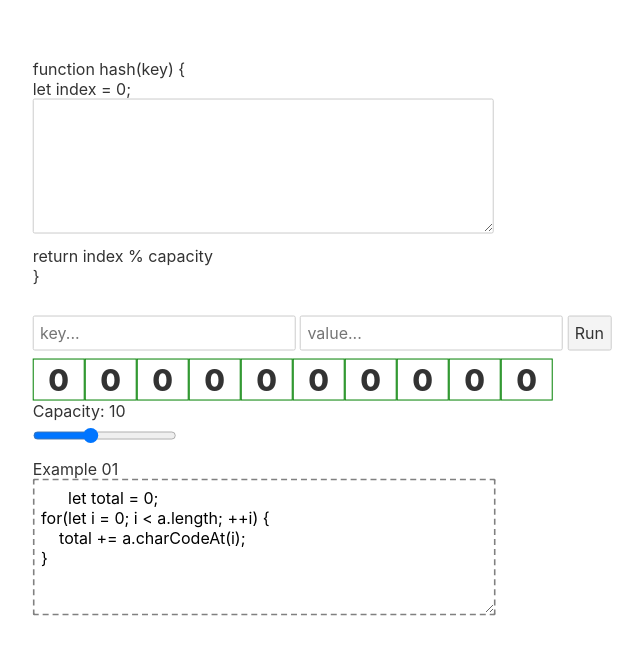
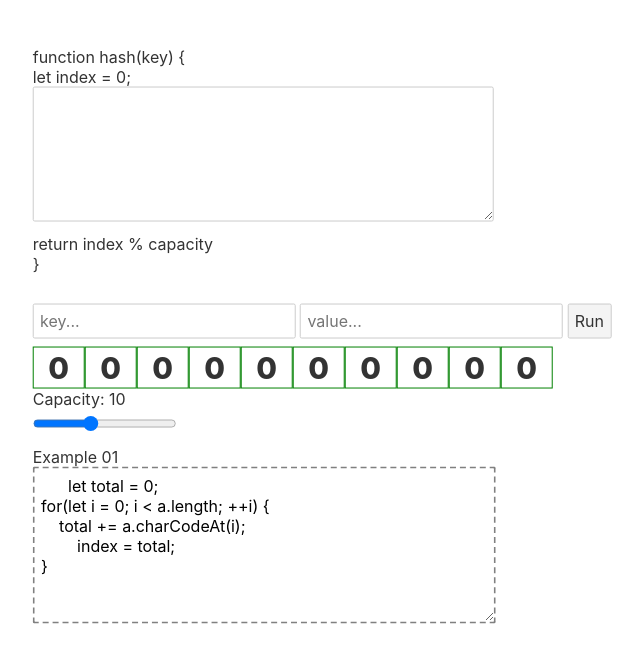
Before and after one commit to JustinStitt/hash-table-visu, a Svelte app in the folder hash-table-visu-app/: page / in a window 1280 px wide. Shown: the top 662 px of the page, without its empty margins (318-961 px from the left). Built offline with nearby package versions, Linux system fonts and the light colour scheme.

Commit message:
📚 slight fix to example

```diff
--- a/hash-table-visu-app/src/App.svelte
+++ b/hash-table-visu-app/src/App.svelte
@@ -22,6 +22,7 @@
     "let total = 0;\n\
 for(let i = 0; i < a.length; ++i) {\n\
     total += a.charCodeAt(i);\n\
+	index = total;\n\
 }";
 </script>
 
@@ -54,7 +55,7 @@ for(let i = 0; i < a.length; ++i) {\n\
       style="border: 2px dashed gray"
       readonly
       spellcheck="false"
-      rows="6"
+      rows="7"
       cols="42"
     >
       {example_01}
```
